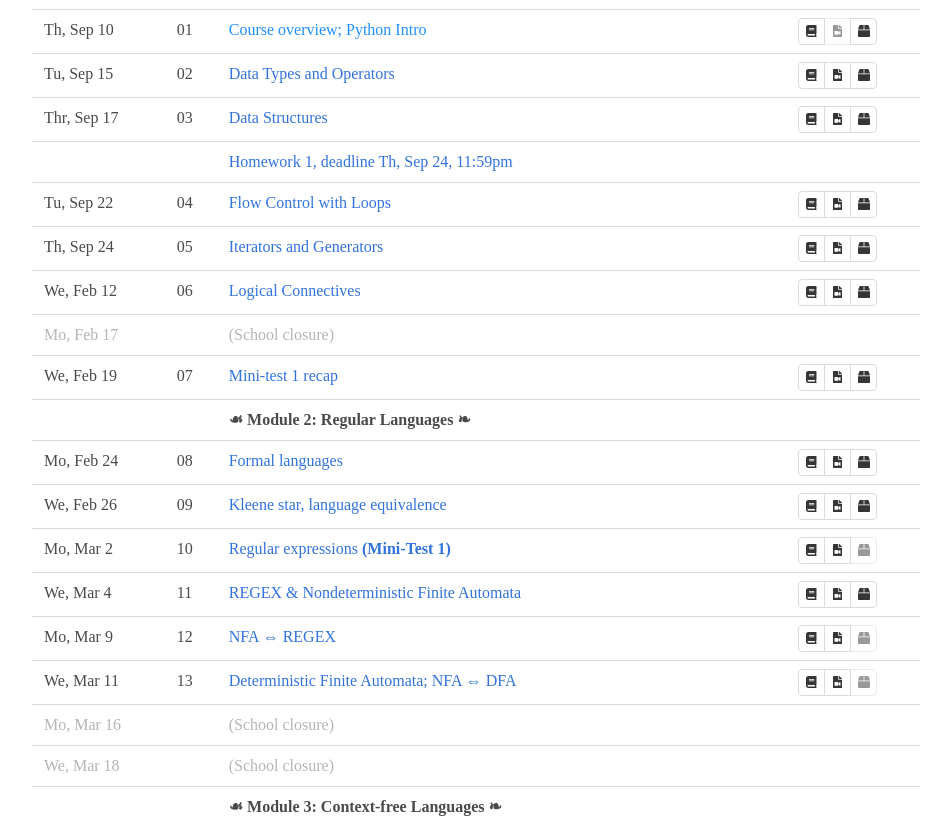
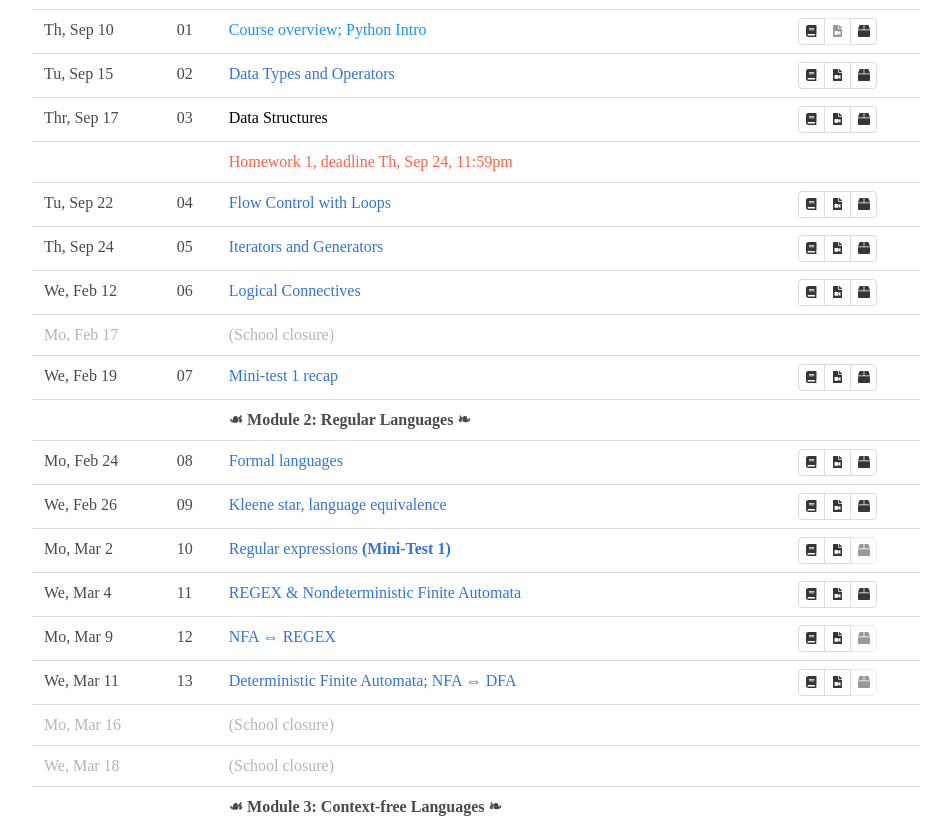
Before and after one commit to NamSonNguyen/CNIT-381, a plain HTML site: page index.html in a window 1280 px wide. Shown: the part 1142-1960 px from the top of the page, without its empty margins (164-1115 px from the left). Drawn offline with Linux system fonts and the light colour scheme; a web font is replaced by a local one.

Commit message:
Update index.html

```diff
--- a/index.html
+++ b/index.html
@@ -162,7 +162,7 @@
   <td>03</td>
   <td>
 
-    <a>Data Structures</a>
+    <a style="color:Black;">Data Structures</a>
 
   </td>
   <td>
@@ -182,7 +182,7 @@
   <td></td>
   <td>
 
-    <a style="acolor:Tomato;">Homework 1, deadline Th, Sep 24, 11:59pm</a>
+    <a style="color:Tomato;">Homework 1, deadline Th, Sep 24, 11:59pm</a>
 
   </td>
   <td>
```
